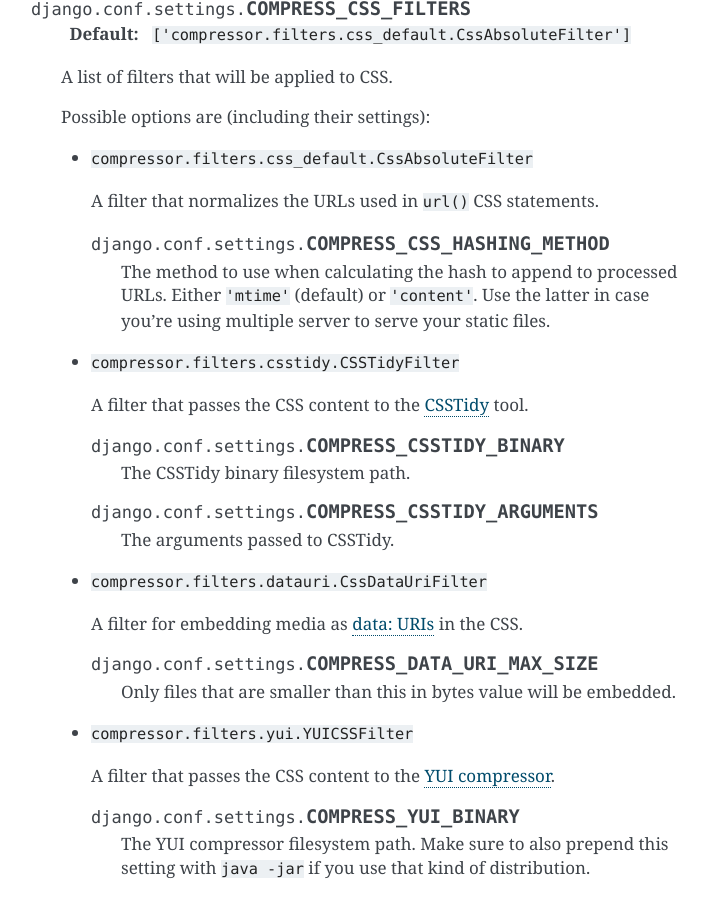
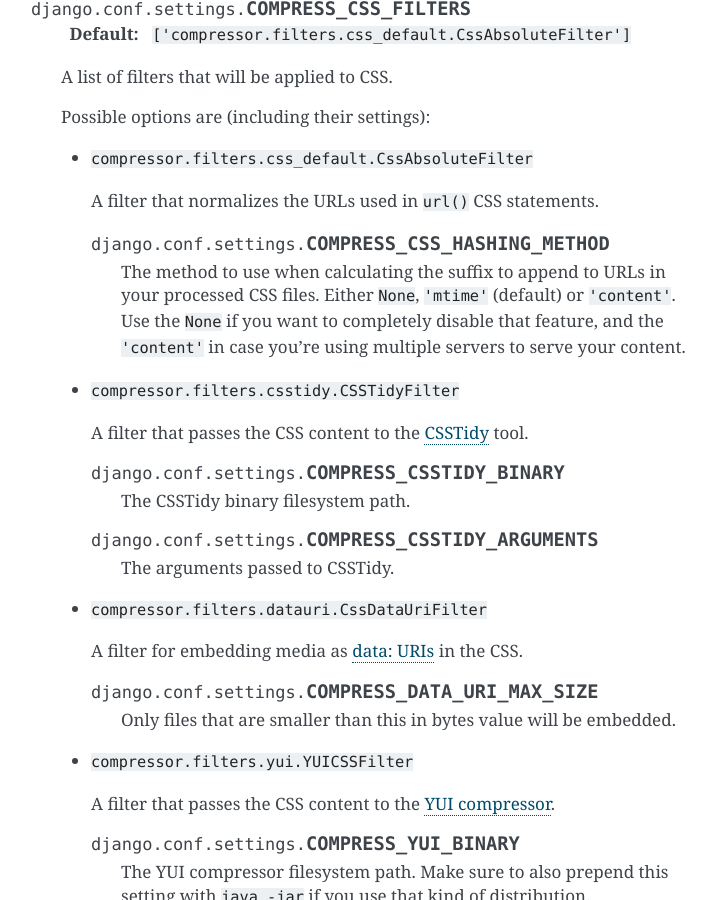
Before and after one commit to MichaelMatschiner/django-compressor, a Sphinx documentation site: the page built from docs/settings.txt, in a window 1280 px wide and 900 px high, scrolled down 1272 px. Shown: the whole window, without its empty margins (389-1105 px from the left). Built offline with Sphinx 7.4.7, drawn with Linux system fonts in a browser that asks for light colours.

Commit message:
Add support for COMPRESS_CSS_HASHING_METHOD = None

```diff
--- a/docs/settings.txt
+++ b/docs/settings.txt
@@ -81,10 +81,11 @@ Backend settings
 
       .. attribute:: COMPRESS_CSS_HASHING_METHOD
 
-         The method to use when calculating the hash to append to
-         processed URLs. Either ``'mtime'`` (default) or ``'content'``.
-         Use the latter in case you're using multiple server to serve your
-         static files.
+         The method to use when calculating the suffix to append to URLs in
+         your processed CSS files. Either ``None``, ``'mtime'`` (default) or
+         ``'content'``. Use the ``None`` if you want to completely disable that
+         feature, and the ``'content'`` in case you're using multiple servers
+         to serve your content.
 
     - ``compressor.filters.csstidy.CSSTidyFilter``
 
```
Also changed, not shown: 2 other files.
